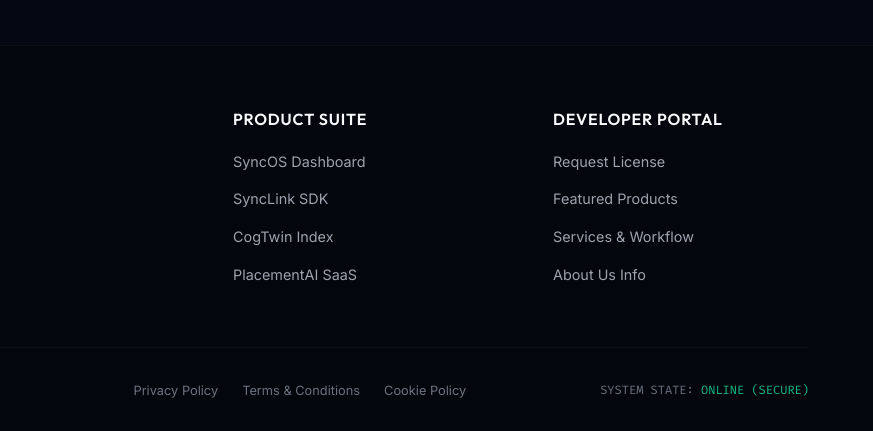
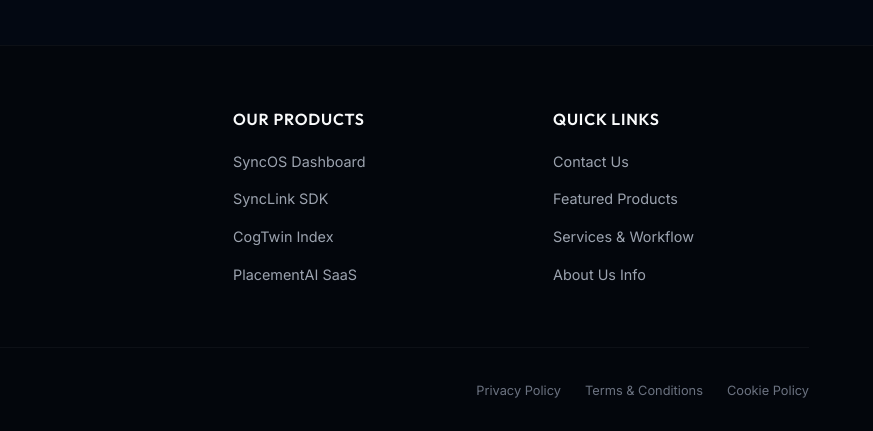
Before and after one commit to brainsyncadaptivelabs/Website, a plain HTML site: page index.html in a window 1280 px wide. Shown: the part 5582-6013 px from the top of the page, 407-1280 px from the left. Drawn offline with Linux system fonts and the light colour scheme.

Commit message:
Remove SYSTEM STATE, rename Product Suite to Our Products, and rename Developer Portal to Quick Links

```diff
--- a/index.html
+++ b/index.html
@@ -435,7 +435,7 @@
           </p>
         </div>
         <div class="footer-links" id="footer-nav-col">
-          <h4>Product Suite</h4>
+          <h4>Our Products</h4>
           <ul>
             <li><a href="products.html">SyncOS Dashboard</a></li>
             <li><a href="products.html">SyncLink SDK</a></li>
@@ -444,9 +444,9 @@
           </ul>
         </div>
         <div class="footer-links" id="footer-legal-col">
-          <h4>Developer Portal</h4>
+          <h4>Quick Links</h4>
           <ul>
-            <li><a href="contact.html">Request License</a></li>
+            <li><a href="contact.html">Contact Us</a></li>
             <li><a href="index.html#featured-product">Featured Products</a></li>
             <li><a href="services.html">Services & Workflow</a></li>
             <li><a href="about.html">About Us Info</a></li>
@@ -460,9 +460,7 @@
           <a href="terms.html">Terms & Conditions</a>
           <a href="cookies.html">Cookie Policy</a>
         </div>
-        <div style="font-family: var(--font-mono); font-size: 0.75rem;">
-          SYSTEM STATE: <span style="color: var(--color-success);">ONLINE (SECURE)</span>
-        </div>
+
       </div>
     </div>
   </footer>
```
Also changed, not shown: about.html (+4 -6 lines), contact.html (+3 -3 lines), cookies.html (+3 -6 lines), privacy.html (+3 -6 lines), products.html (+5 -7 lines), services.html (+4 -6 lines), terms.html (+3 -6 lines).
